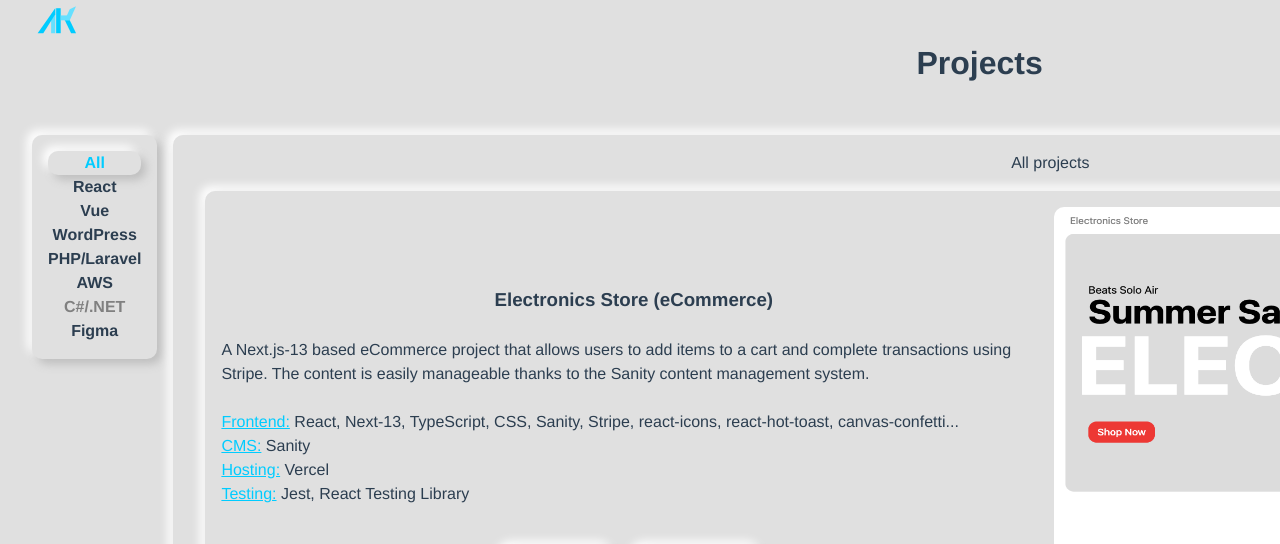
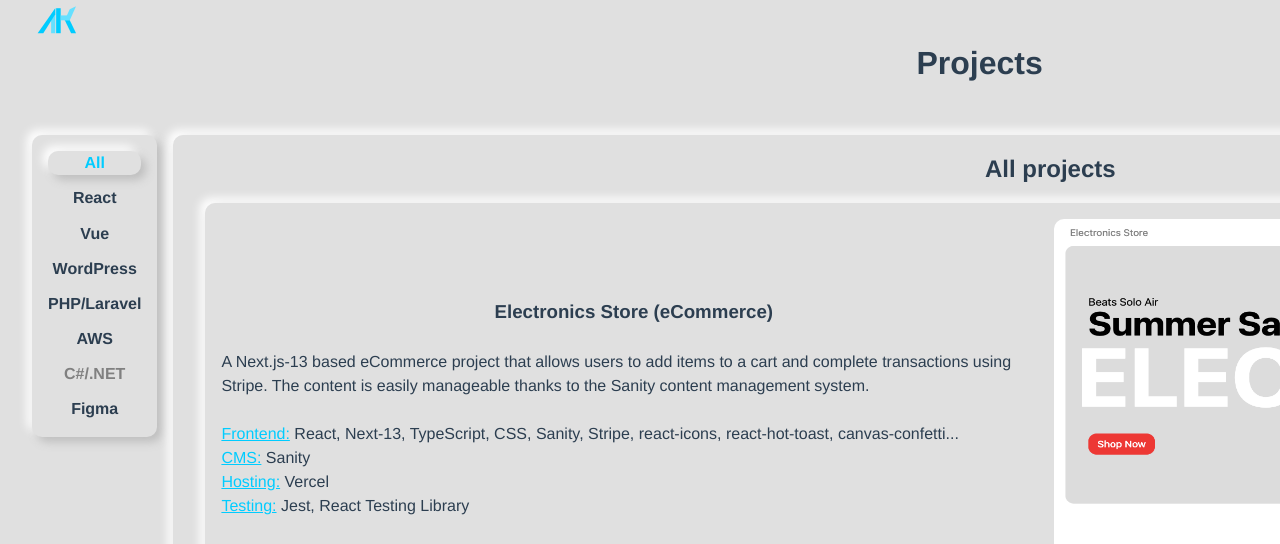
Before and after one commit to AbdulKadri/personal-portfolio-vue, a Vue app: page /projects in a window 1280 px wide. Shown: the top 544 px of the page. Built offline with nearby package versions, Linux system fonts and the light colour scheme; grey boxes are pictures that could not be loaded.

Commit message:
Fix styles

```diff
--- a/src/views/ProjectsView.vue
+++ b/src/views/ProjectsView.vue
@@ -17,20 +17,20 @@
         </h4>
       </nav>
       <main>
-        <div v-if="selected === 'All'" class="All">All projects</div>
-        <div v-else-if="selected === 'React'" class="React">React projects</div>
-        <div v-else-if="selected === 'Vue'" class="Vue">Vue projects</div>
-        <div v-else-if="selected === 'FullStack'" class="FullStack">FullStack projects</div>
-        <div v-else-if="selected === 'WordPress'" class="WordPress">WordPress projects</div>
-        <div v-else-if="selected === 'PHP/Laravel'" class="PHP-Laravel">PHP/Laravel projects</div>
-        <div v-else-if="selected === 'Python/Django'" class="Python-Django">
+        <h2 v-if="selected === 'All'" class="All">All projects</h2>
+        <h2 v-else-if="selected === 'React'" class="React">React projects</h2>
+        <h2 v-else-if="selected === 'Vue'" class="Vue">Vue projects</h2>
+        <h2 v-else-if="selected === 'FullStack'" class="FullStack">FullStack projects</h2>
+        <h2 v-else-if="selected === 'WordPress'" class="WordPress">WordPress projects</h2>
+        <h2 v-else-if="selected === 'PHP/Laravel'" class="PHP-Laravel">PHP/Laravel projects</h2>
+        <h2 v-else-if="selected === 'Python/Django'" class="Python-Django">
           Python/Django projects
-        </div>
-        <div v-else-if="selected === 'C#/.NET'" class="C#-.NET">C#/.NET projects</div>
-        <div v-else-if="selected === 'React Native'" class="React-Native">
-          React Native projects
-        </div>
-        <!-- Add more conditions for other sections -->
+        </h2>
+        <h2 v-else-if="selected === 'C#/.NET'" class="C#-.NET">C#/.NET projects</h2>
+        <h2 v-else-if="selected === 'React Native'" class="React-Native">React Native projects</h2>
+        <h2 v-else-if="selected === 'AWS'" class="AWS">AWS projects</h2>
+        <h2 v-else-if="selected === 'Figma'" class="Figma">Figma projects</h2>
+
         <div class="projects-container">
           <div class="projects">
             <div v-for="(project, index) in filteredProjects" :key="index" class="project">
@@ -46,7 +46,9 @@
                 <div v-if="project.cms">
                   <p class="created-with"><u>CMS:</u> {{ project.cms }}</p>
                 </div>
-                <p class="created-with"><u>Hosting:</u> {{ project.hosting }}</p>
+                <div v-if="project.hosting">
+                  <p class="created-with"><u>Hosting:</u> {{ project.hosting }}</p>
+                </div>
                 <div v-if="project.testing">
                   <p class="created-with"><u>Testing:</u> {{ project.testing }}</p>
                 </div>
@@ -54,16 +56,15 @@
                 <div class="links">
                   <StyledLink
                     v-if="project.liveLink"
-                    link="project.liveLink"
+                    :link="project.liveLink"
                     linkText="Live site"
                     :icon="['fas', 'display']"
                     target="_blank"
                     rel="noreferrer"
                   />
-                  <StyledLink v-else link="project.liveLink" link-text="live Site" disabled />
                   <StyledLink
                     v-if="project.repositoryLink"
-                    link="project.repositoryLink"
+                    :link="project.repositoryLink"
                     link-text="Repository"
                     :icon="['fab', 'github']"
                     target="_blank"
@@ -72,7 +73,7 @@
                 </div>
               </div>
               <div class="project-preview">
-                <p class="hover-instructions">Hover to see more</p>
+                <p v-if="project.gifURL" class="hover-instructions">Hover to see more</p>
                 <div class="project-front">
                   <img v-if="project.imageURL" :src="project.imageURL" :alt="project.title" />
                   <div v-else class="placeholder-image">No Image Available</div>
@@ -138,11 +139,22 @@
 }
 
 nav {
+  display: flex;
+  flex-direction: column;
+  justify-content: center;
+  align-items: center;
+  gap: 0.7rem;
+  width: 100%;
+
   border-radius: 10px;
   background: #e0e0e0;
   box-shadow: 5px 5px 10px #bebebe, -5px -5px 10px #ffffff;
   padding: 1rem;
   height: fit-content;
+}
+
+nav > * {
+  width: 100%;
 }
 
 nav > *:hover {
@@ -170,10 +182,6 @@
   background: #e0e0e0;
   box-shadow: 5px 5px 10px #bebebe, -5px -5px 10px #ffffff;
   padding: 1rem;
-}
-
-.Python-Django {
-  display: none;
 }
 
 .projects {
```
